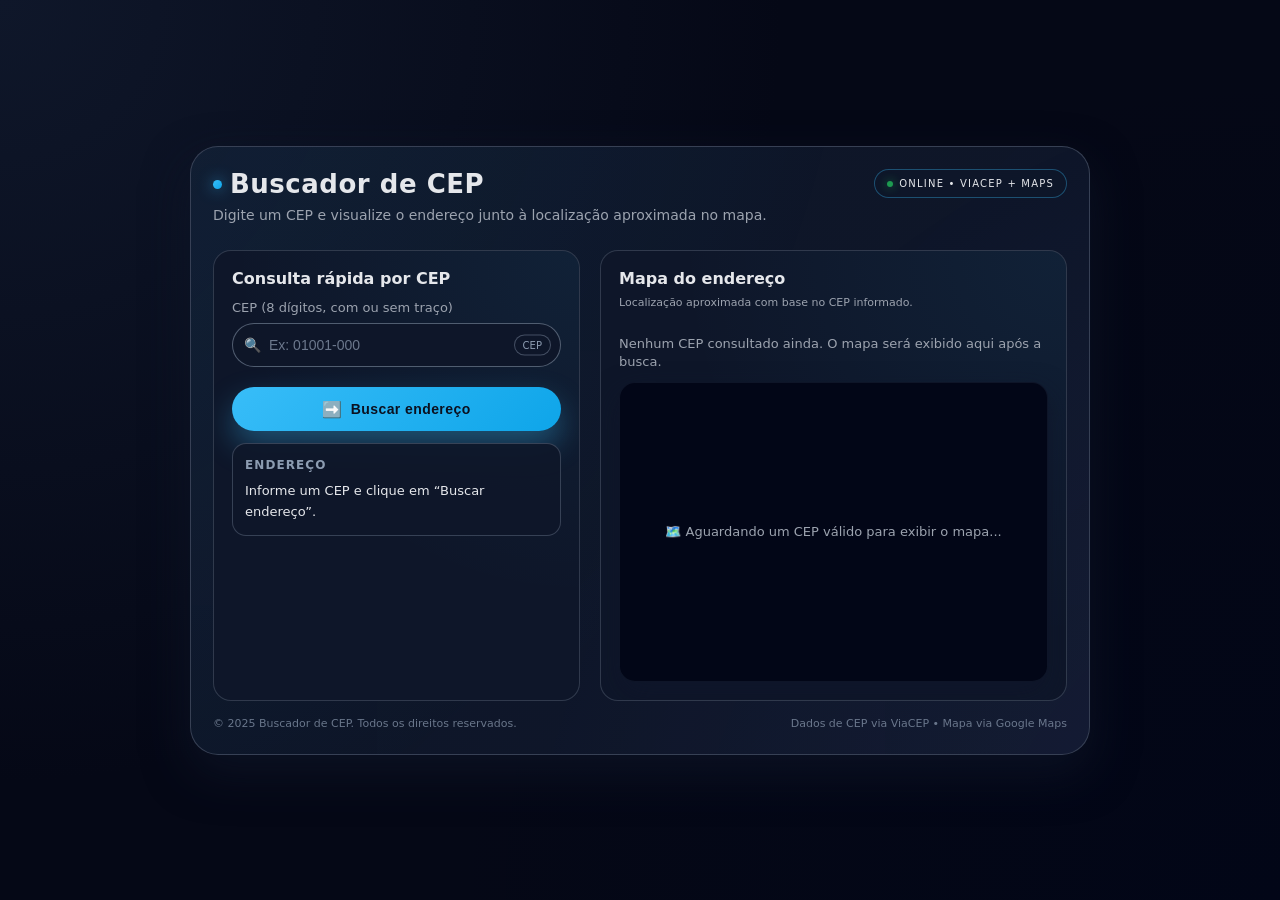
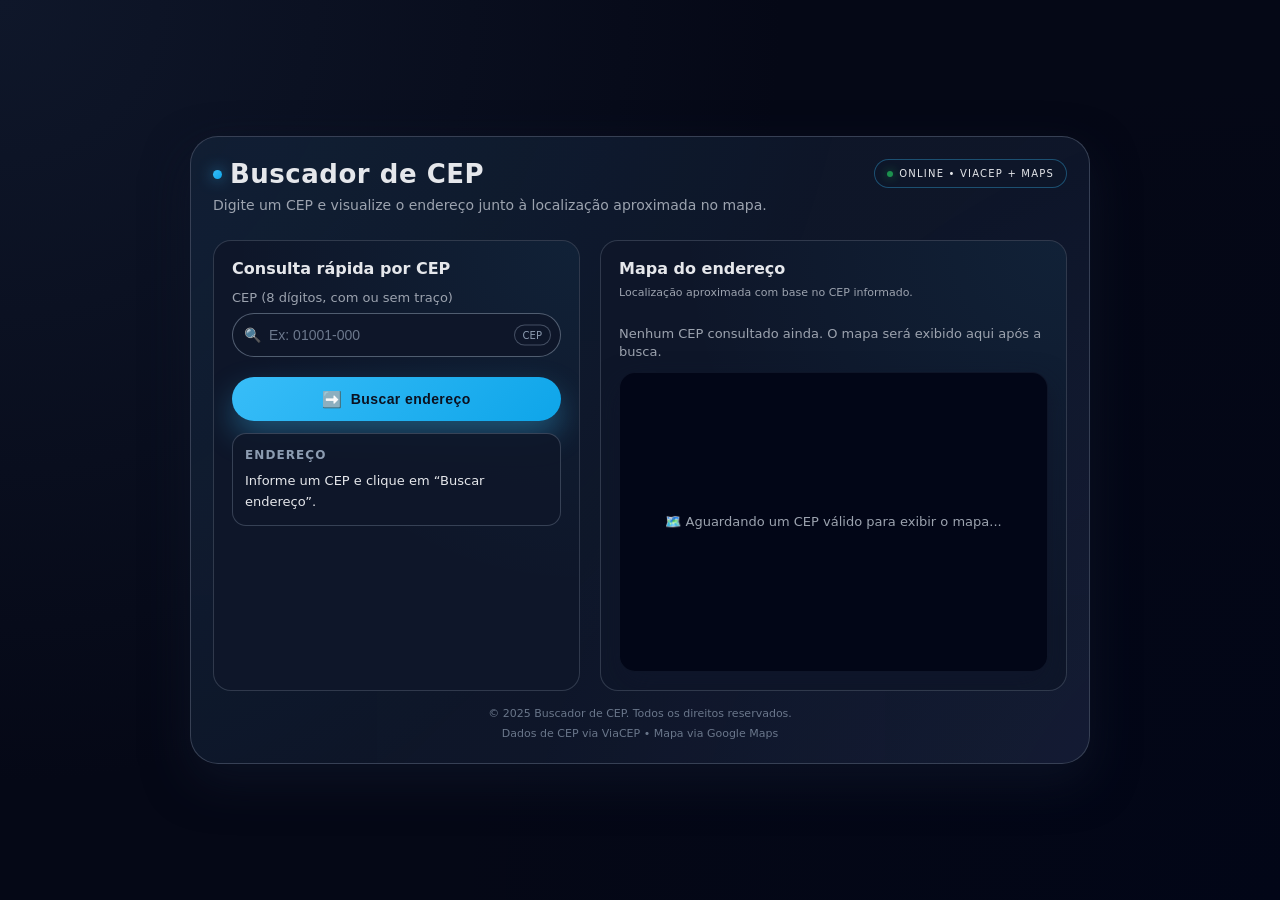

updated the documentation and service worker for the PWA project

--- a/docs/css/styles.css
+++ b/docs/css/styles.css
@@ -481,15 +481,19 @@ button:disabled {
   margin-top: 16px;
   display: flex;
   flex-wrap: wrap;
-  justify-content: space-between;
+  flex-direction: column;
+  align-items: center;
+  justify-content: center;
   gap: 12px;
   font-size: clamp(10px, 2.5vw, 11px);
   color: rgba(148, 163, 184, 0.8);
   line-height: 1.4;
+  text-align: center;
 }
 
 .footer span {
   opacity: 0.85;
+  width: 100%;
 }
 
 /* Tablets em Portrait (768px e acima) */
@@ -510,6 +514,13 @@ button:disabled {
   .card {
     padding: 16px;
   }
+
+  .footer {
+    flex-direction: column;
+    align-items: center;
+    gap: 4px;
+    text-align: center;
+  }
 }
 
 /* Tablets em Landscape e Desktops menores */
@@ -521,6 +532,18 @@ button:disabled {
   .app-shell {
     padding: 22px;
     max-width: 900px;
+  }
+
+  .footer {
+    flex-direction: column;
+    align-items: center;
+    justify-content: center;
+    gap: 4px;
+    text-align: center;
+  }
+
+  .footer span {
+    width: 100%;
   }
 }
 
@@ -652,9 +675,15 @@ button:disabled {
 
   .footer {
     flex-direction: column;
-    align-items: flex-start;
-    gap: 8px;
+    align-items: center;
+    justify-content: center;
+    gap: 4px;
     margin-top: 12px;
+    text-align: center;
+  }
+
+  .footer span {
+    width: 100%;
   }
 }
 
@@ -730,7 +759,7 @@ button:disabled {
 
   .footer {
     font-size: 9px;
-    gap: 6px;
+    gap: 3px;
   }
 }
 
